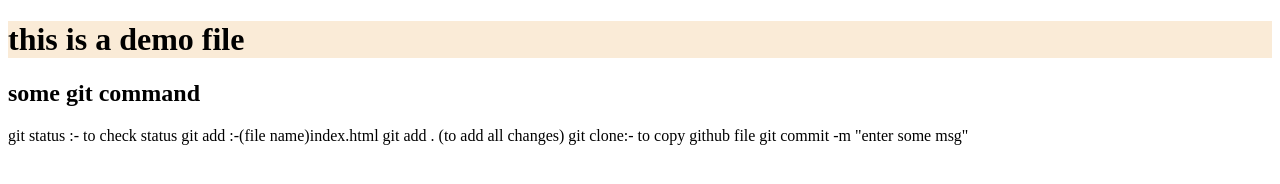
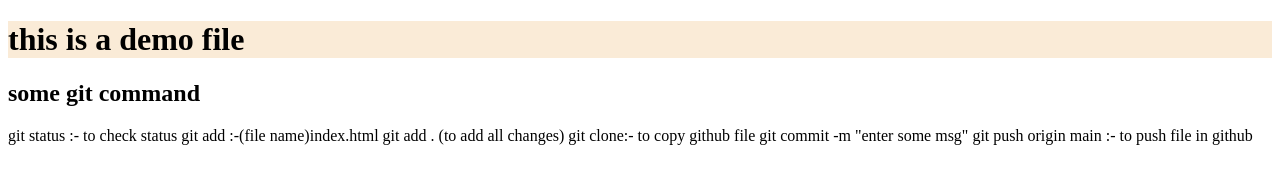
Before and after one commit to Muskan-goyal-293/first-repo, a plain HTML site: page index.html in a window 1280 px wide. Drawn offline with Linux system fonts and the light colour scheme.

```diff
--- a/index.html
+++ b/index.html
@@ -14,5 +14,6 @@
     git add . (to add all changes)
     git clone:- to copy github file
     git commit -m "enter some msg"
+  git push origin main :- to push file in github
 </body>
 </html>
```
